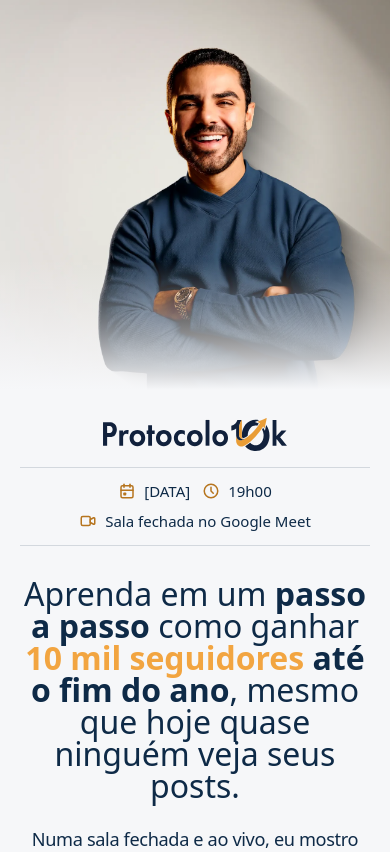
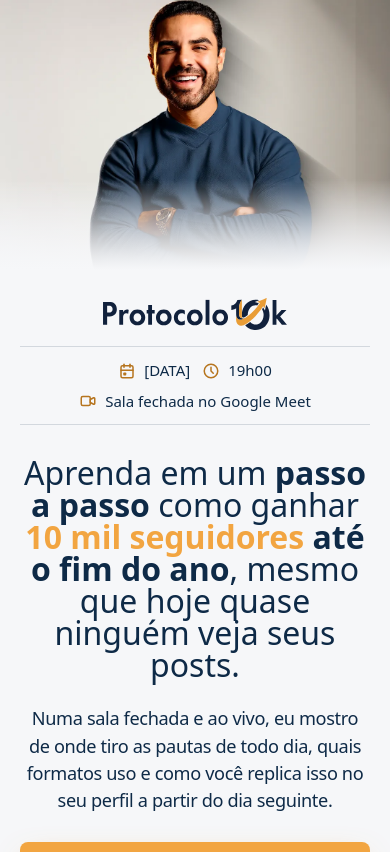
Before and after one commit to criacaondhub/webinario-gustavosa-10k, a React (Vite) app: page / in a window 390 px wide. Shown: the top 852 px of the page. Built offline with nearby package versions, Linux system fonts and the light colour scheme; a web font is replaced by a local one.

Commit message:
feat(hero): banner específico para mobile
Co-Authored-By: Claude Opus 5.5 <noreply@anthropic.com>

```diff
--- a/src/components/sections/Hero.tsx
+++ b/src/components/sections/Hero.tsx
@@ -24,14 +24,17 @@ export function Hero() {
     <section className="relative isolate overflow-x-clip">
       {/* Banner full: fundo da seção no desktop; no mobile vira imagem no topo com fade para o fundo */}
       <div className="relative xl:absolute xl:inset-0 xl:-z-10">
-        <img
-          src={ASSETS.banner.file}
-          width={ASSETS.banner.width}
-          height={ASSETS.banner.height}
-          alt={ASSETS.banner.alt}
-          fetchPriority="high"
-          className="block aspect-square w-full object-cover object-[95%_top] sm:aspect-[16/9] sm:object-[85%_center] xl:aspect-auto xl:size-full"
-        />
+        <picture>
+          <source media="(min-width: 640px)" srcSet={ASSETS.banner.file} width={ASSETS.banner.width} height={ASSETS.banner.height} />
+          <img
+            src={ASSETS.banner.mobile.file}
+            width={ASSETS.banner.mobile.width}
+            height={ASSETS.banner.mobile.height}
+            alt={ASSETS.banner.alt}
+            fetchPriority="high"
+            className="block h-auto w-full sm:aspect-[16/9] sm:object-cover sm:object-[85%_center] xl:aspect-auto xl:size-full"
+          />
+        </picture>
         <div aria-hidden="true" className="absolute inset-x-0 bottom-0 h-1/3 bg-linear-to-t from-background to-transparent xl:hidden" />
       </div>
 
--- a/src/config/content.ts
+++ b/src/config/content.ts
@@ -34,6 +34,7 @@ export const ASSETS = {
     file: 'assets/banner-hero.webp', // banner full do Hero — arquivo fornecido pelo cliente (2304×1296)
     width: 2304,
     height: 1296,
+    mobile: { file: 'assets/banner-hero-mobile.webp', width: 1080, height: 747 }, // abaixo de 640px — arquivo do cliente
     alt: 'Dr. Gustavo Sá sorrindo, de braços cruzados',
   },
   speaker: {
```
Also changed, not shown: public/assets/banner-hero-mobile.webp (added), 1 other file (tests, documents, lock files or other folders).
